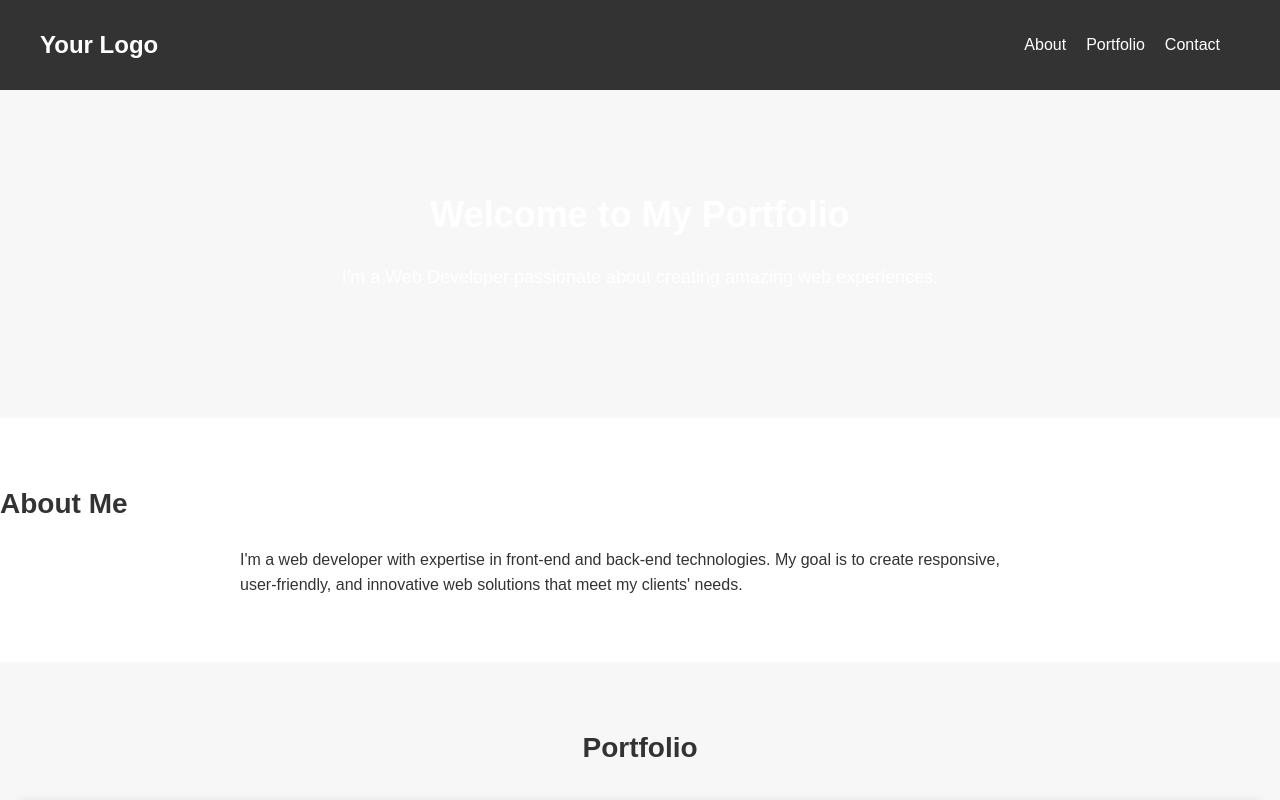
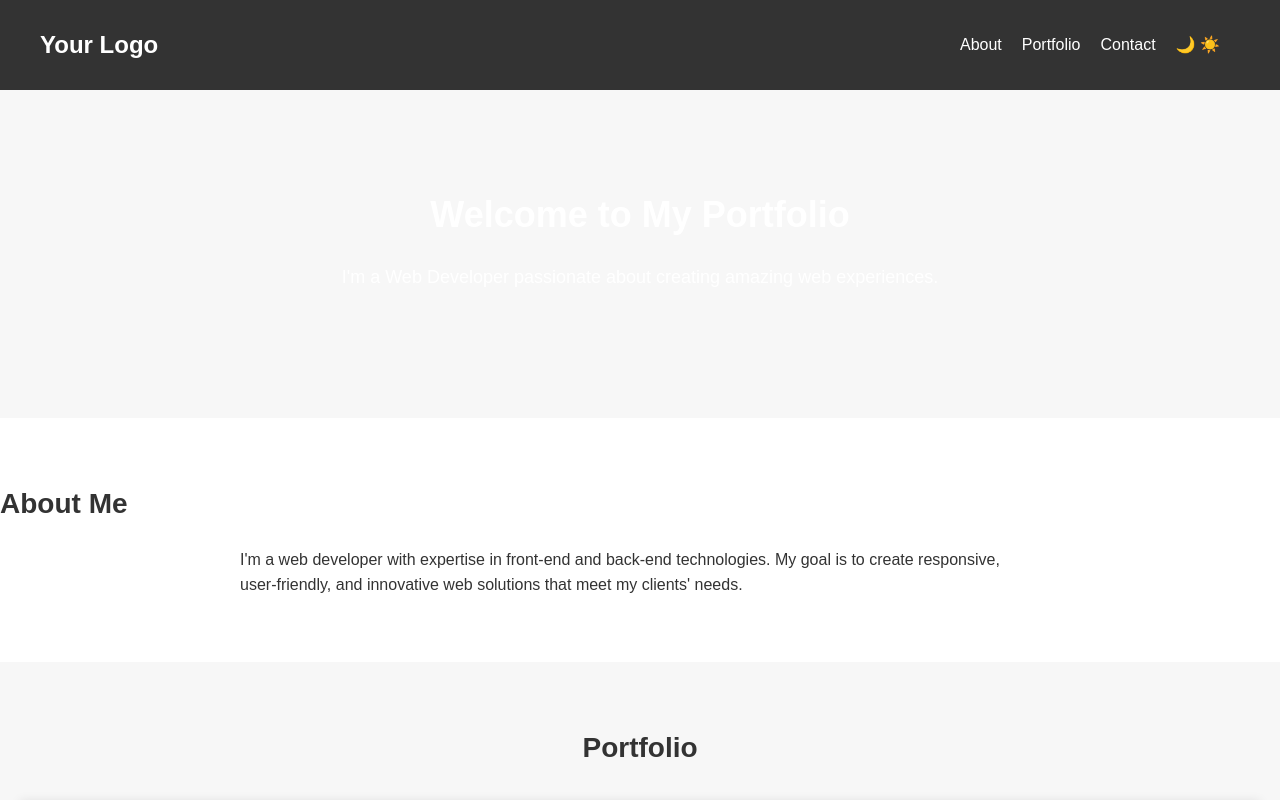
Before and after one commit to whimsical-phoenix/portfolio-website, a plain HTML site: page index.html in a window 1280 px wide. Shown: the top 800 px of the page. Drawn offline with Linux system fonts and the light colour scheme; a script that the page names is missing.

Commit message:
added dark mode icons to index.html

```diff
--- a/index.html
+++ b/index.html
@@ -10,11 +10,18 @@
     <header>
       <nav>
         <div class="logo">Your Logo</div>
+
         <ul>
           <li><a href="#about">About</a></li>
           <li><a href="#portfolio">Portfolio</a></li>
           <li><a href="#contact">Contact</a></li>
+          <li><div class="dark-mode-toggle">
+            <span class="moon-icon">🌙</span>
+            <span class="sun-icon">☀️</span></div></li>
+        </div>
+
         </ul>
+
       </nav>
     </header>
 
```
